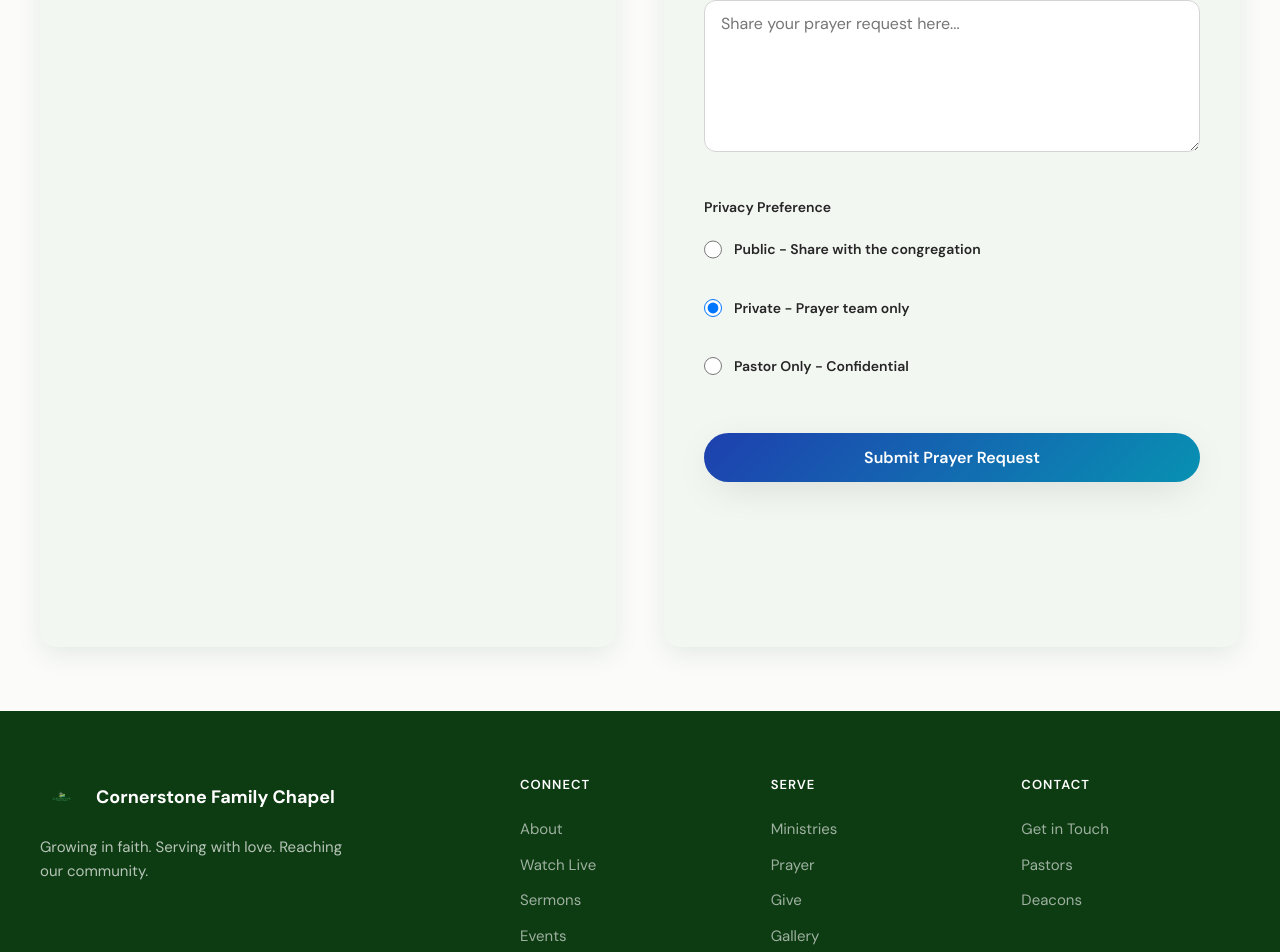
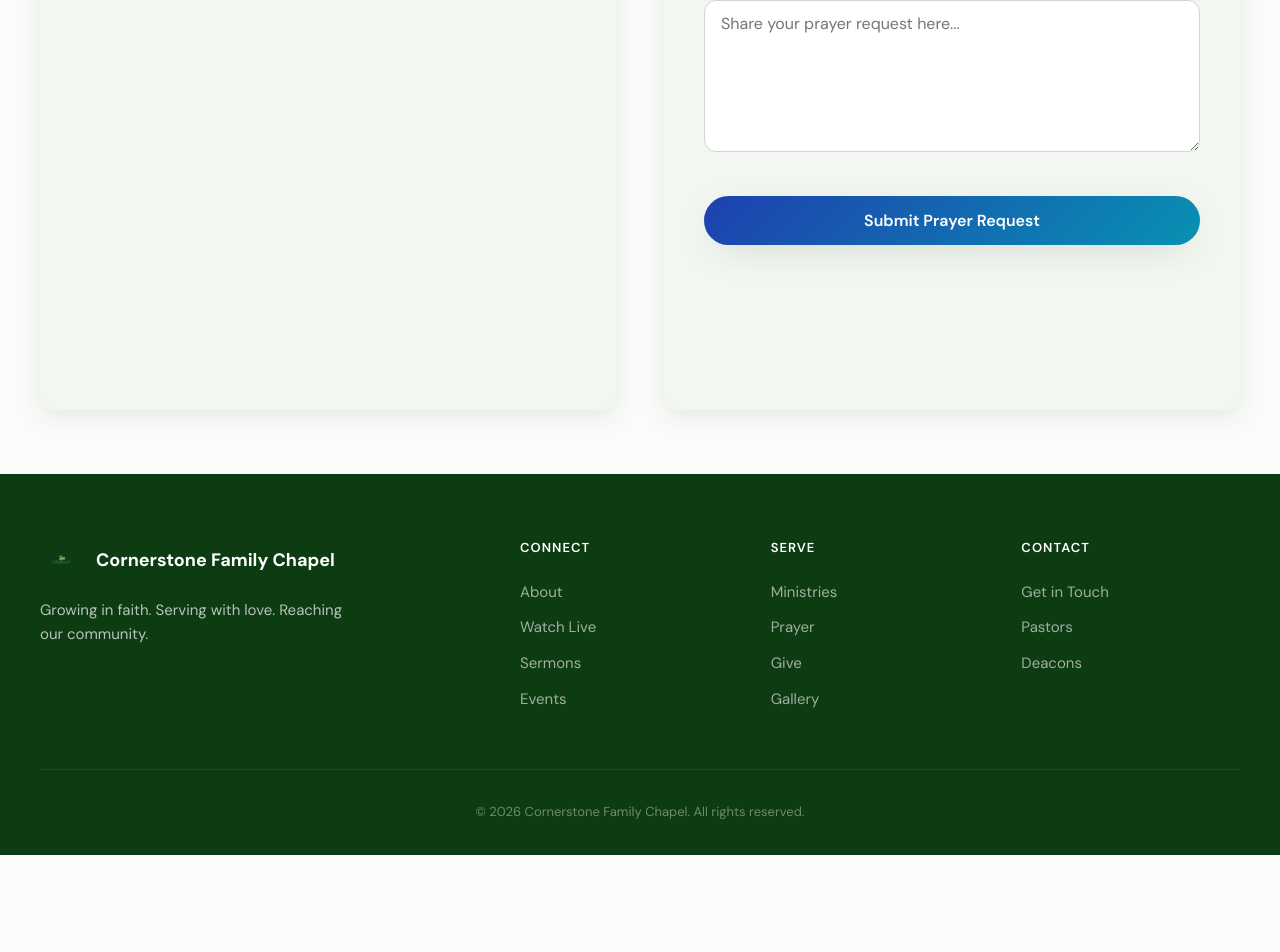
Before and after one commit to Watenehub/CFC, a React (Vite) app in the folder frontend/: page /prayer in a window 1280 px wide. Shown: the part 1093-2045 px from the top of the page. After the commit the page ends 1948 px from the top, so only its background shows below. Built offline with nearby package versions, Linux system fonts and the light colour scheme; no server answers.

Commit message:
Remove privacy options from prayer request form
- Remove privacy field (public/private/pastor) from prayer form
- Simplify prayer request submission to default privacy settings
- Only admin (pastor) can view all prayer requests

```diff
--- a/frontend/src/pages/Prayer.jsx
+++ b/frontend/src/pages/Prayer.jsx
@@ -10,8 +10,7 @@ function Prayer() {
     email: '',
     phone: '',
     prayerRequest: '',
-    category: 'general',
-    privacy: 'private'
+    category: 'general'
   })
   const [loading, setLoading] = useState(false)
   const [success, setSuccess] = useState(false)
@@ -39,8 +38,7 @@ function Prayer() {
         email: '',
         phone: '',
         prayerRequest: '',
-        category: 'general',
-        privacy: 'private'
+        category: 'general'
       })
     } catch (err) {
       setError(err.message || 'Failed to submit prayer request')
@@ -203,45 +201,6 @@ function Prayer() {
                 ></textarea>
               </div>
 
-              <div className="form-group">
-                <label>Privacy Preference</label>
-                <div className="radio-group">
-                  <label className="radio-label">
-                    <input
-                      type="radio"
-                      name="privacy"
-                      value="public"
-                      checked={formData.privacy === 'public'}
-                      onChange={handleChange}
-                      disabled={loading}
-                    />
-                    <span>Public - Share with the congregation</span>
-                  </label>
-                  <label className="radio-label">
-                    <input
-                      type="radio"
-                      name="privacy"
-                      value="private"
-                      checked={formData.privacy === 'private'}
-                      onChange={handleChange}
-                      disabled={loading}
-                    />
-                    <span>Private - Prayer team only</span>
-                  </label>
-                  <label className="radio-label">
-                    <input
-                      type="radio"
-                      name="privacy"
-                      value="pastor"
-                      checked={formData.privacy === 'pastor'}
-                      onChange={handleChange}
-                      disabled={loading}
-                    />
-                    <span>Pastor Only - Confidential</span>
-                  </label>
-                </div>
-              </div>
-
               <button
                 type="submit"
                 className="btn-premium btn-premium-primary btn-full"
```
